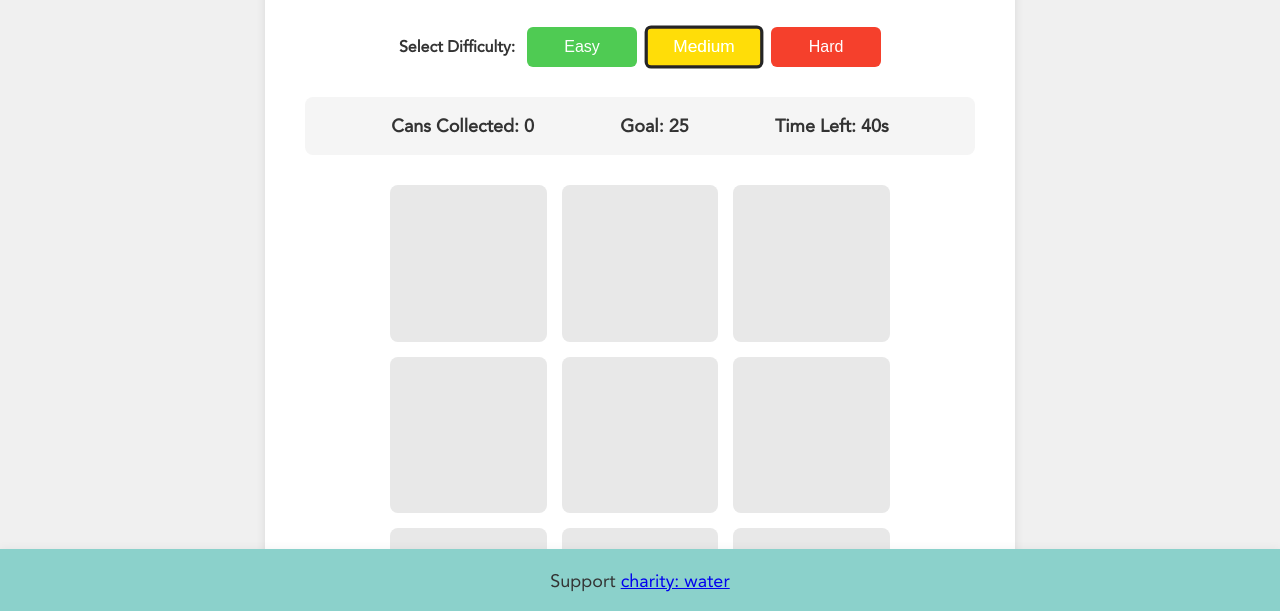
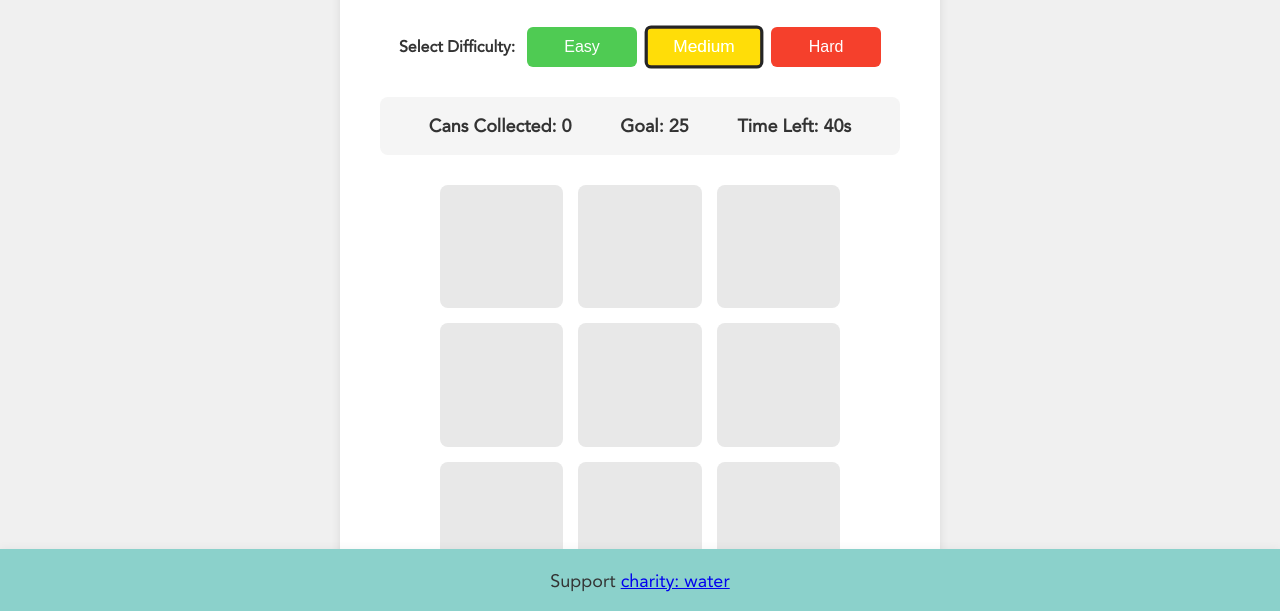
Before and after one commit to andrew-kl/06-water-quest-cw-full, a plain HTML site: page index.html in a window 1280 px wide. Shown: the part 187-798 px from the top of the page. Drawn offline with Linux system fonts and the light colour scheme.

Commit message:
Improve default UI spacing

```diff
--- a/style.css
+++ b/style.css
@@ -94,7 +94,7 @@ body {
 }
 
 .container {
-  max-width: 750px;
+  max-width: 600px;
   margin: auto;
   background-color: #fff;
   padding: 20px 40px 40px 40px;
@@ -151,7 +151,7 @@ h1 img {
   grid-template-columns: repeat(3, 1fr);
   gap: 15px;
   margin: 0 auto;
-  max-width: 500px;
+  max-width: 400px;
 }
 
 .grid-cell {
```
